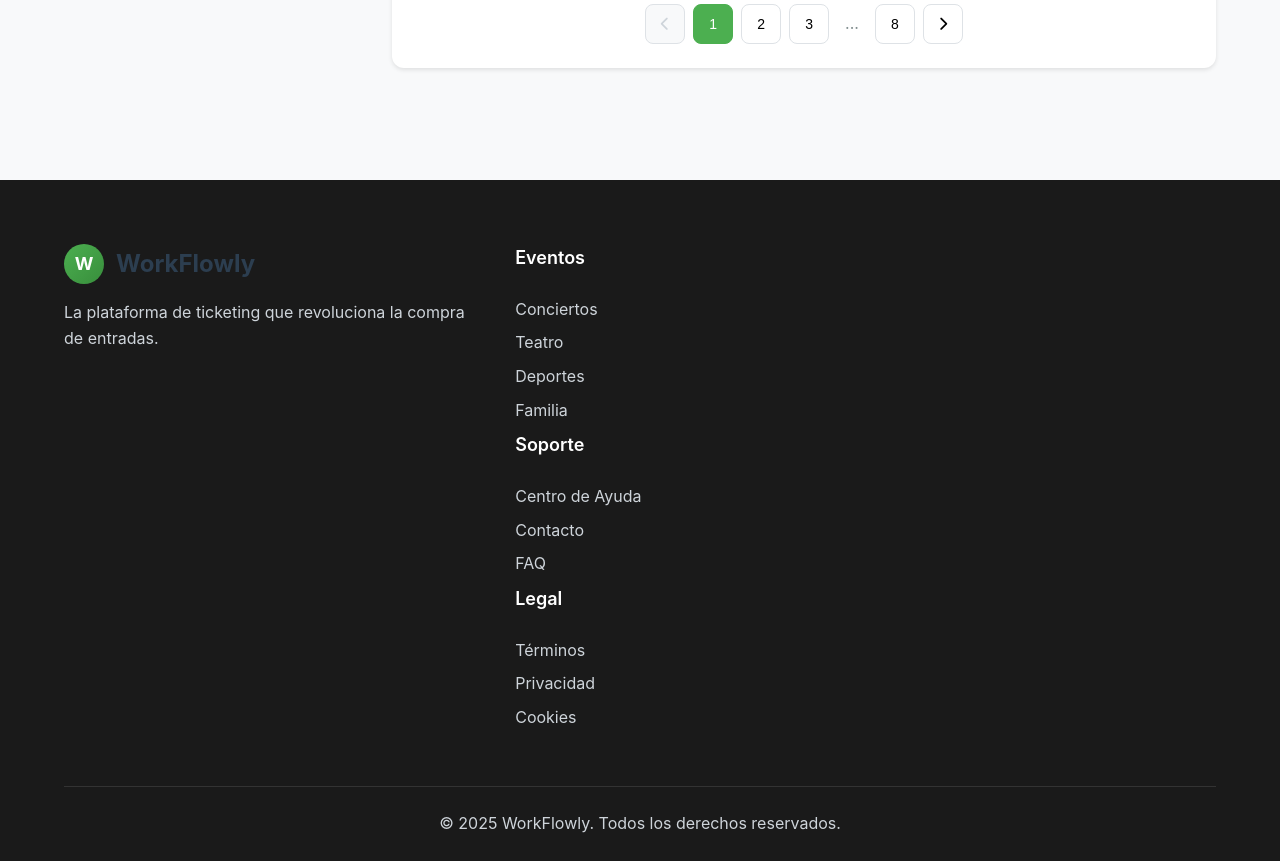
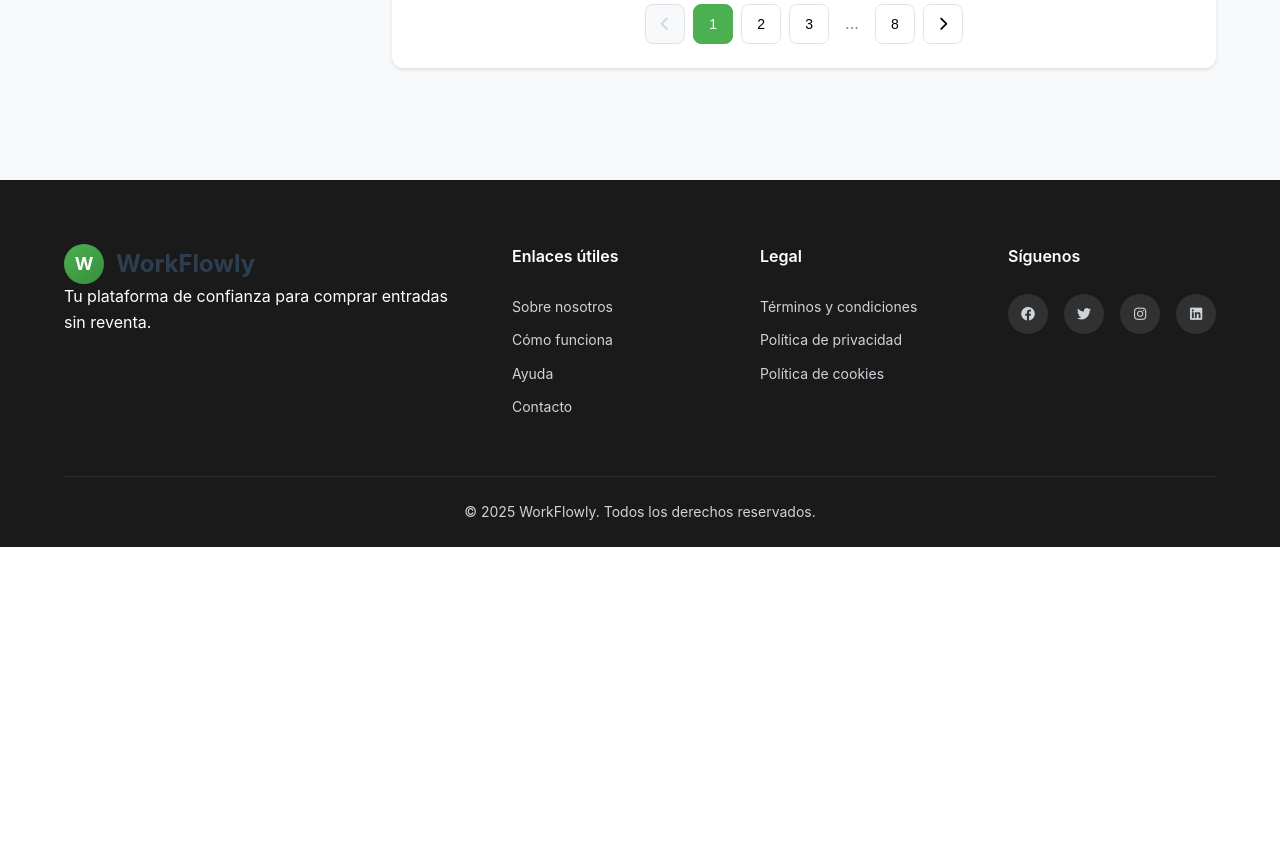
Before and after one commit to Yotuelito19/workflowly, a PHP site: page /static/search-events.html in a window 1280 px wide. Shown: the part 2080-2941 px from the top of the page. After the commit the page ends 2627 px from the top, so only its background shows below. Run offline with PHP 8.4, Linux system fonts and the light colour scheme.

Commit message:
Fixed footer

```diff
--- a/static/search-events.css
+++ b/static/search-events.css
@@ -744,35 +744,60 @@ body {
     margin-bottom: var(--spacing-xl);
 }
 
-.footer-brand p {
-    margin-top: var(--spacing-sm);
-    color: var(--gray-400);
-    line-height: 1.6;
-}
-
-.link-group h4 {
-    font-size: 1.125rem;
+.footer-section h4 {
+    font-size: 1rem;
     font-weight: 600;
     margin-bottom: var(--spacing-md);
 }
 
-.link-group a {
-    display: block;
+.footer-section ul {
+    list-style: none;
+}
+
+.footer-section li {
+    margin-bottom: var(--spacing-xs);
+}
+
+.footer-section a {
     color: var(--gray-400);
     text-decoration: none;
-    margin-bottom: var(--spacing-xs);
+    font-size: 14px;
     transition: color 0.3s ease;
 }
 
-.link-group a:hover {
+.footer-section a:hover {
     color: var(--primary-color);
 }
 
+.social-links {
+    display: flex;
+    gap: var(--spacing-sm);
+}
+
+.social-links a {
+    width: 40px;
+    height: 40px;
+    background: rgba(255,255,255,0.1);
+    border-radius: 50%;
+    display: flex;
+    align-items: center;
+    justify-content: center;
+    transition: all 0.3s ease;
+}
+
+.social-links a:hover {
+    background: var(--primary-color);
+}
+
 .footer-bottom {
-    border-top: 1px solid #333;
     padding-top: var(--spacing-md);
+    border-top: 1px solid rgba(255,255,255,0.1);
     text-align: center;
+}
+
+.footer-bottom p {
     color: var(--gray-400);
+    font-size: 14px;
 }
 
 /* Responsive */
--- a/static/search-events.html
+++ b/static/search-events.html
@@ -390,34 +390,39 @@
     <footer class="footer">
         <div class="container">
             <div class="footer-content">
-                <div class="footer-brand">
+                <div class="footer-section">
                     <div class="logo">
                         <div class="logo-circle">
                             <span>W</span>
                         </div>
                         <span class="brand-name">WorkFlowly</span>
                     </div>
-                    <p>La plataforma de ticketing que revoluciona la compra de entradas.</p>
+                    <p>Tu plataforma de confianza para comprar entradas sin reventa.</p>
                 </div>
-                <div class="footer-links">
-                    <div class="link-group">
-                        <h4>Eventos</h4>
-                        <a href="#">Conciertos</a>
-                        <a href="#">Teatro</a>
-                        <a href="#">Deportes</a>
-                        <a href="#">Familia</a>
-                    </div>
-                    <div class="link-group">
-                        <h4>Soporte</h4>
-                        <a href="#">Centro de Ayuda</a>
-                        <a href="#">Contacto</a>
-                        <a href="#">FAQ</a>
-                    </div>
-                    <div class="link-group">
-                        <h4>Legal</h4>
-                        <a href="#">Términos</a>
-                        <a href="#">Privacidad</a>
-                        <a href="#">Cookies</a>
+                <div class="footer-section">
+                    <h4>Enlaces útiles</h4>
+                    <ul>
+                        <li><a href="#">Sobre nosotros</a></li>
+                        <li><a href="#">Cómo funciona</a></li>
+                        <li><a href="#">Ayuda</a></li>
+                        <li><a href="#">Contacto</a></li>
+                    </ul>
+                </div>
+                <div class="footer-section">
+                    <h4>Legal</h4>
+                    <ul>
+                        <li><a href="#">Términos y condiciones</a></li>
+                        <li><a href="#">Política de privacidad</a></li>
+                        <li><a href="#">Política de cookies</a></li>
+                    </ul>
+                </div>
+                <div class="footer-section">
+                    <h4>Síguenos</h4>
+                    <div class="social-links">
+                        <a href="#"><i class="fab fa-facebook"></i></a>
+                        <a href="#"><i class="fab fa-twitter"></i></a>
+                        <a href="#"><i class="fab fa-instagram"></i></a>
+                        <a href="#"><i class="fab fa-linkedin"></i></a>
                     </div>
                 </div>
             </div>
```
Also changed, not shown: static/checkout.css (+44 -12 lines), static/checkout.html (+30 -9 lines).
